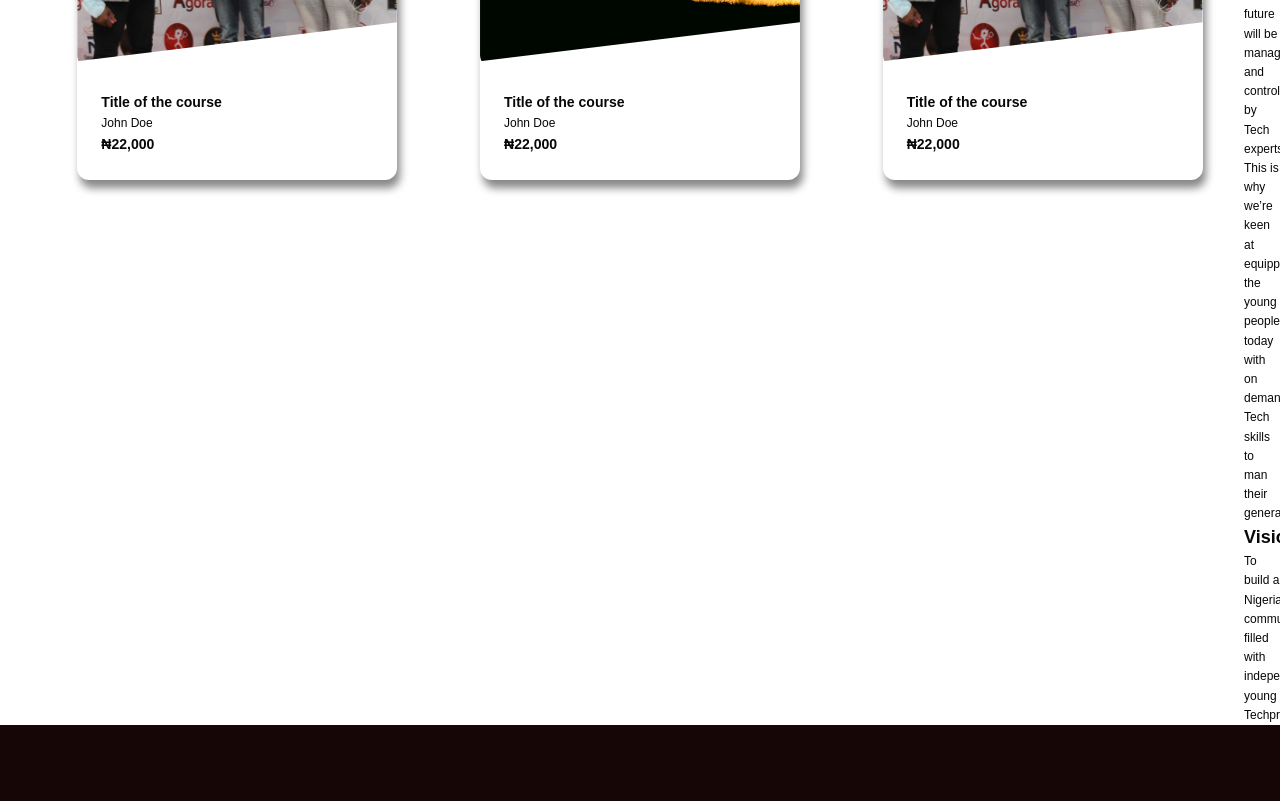
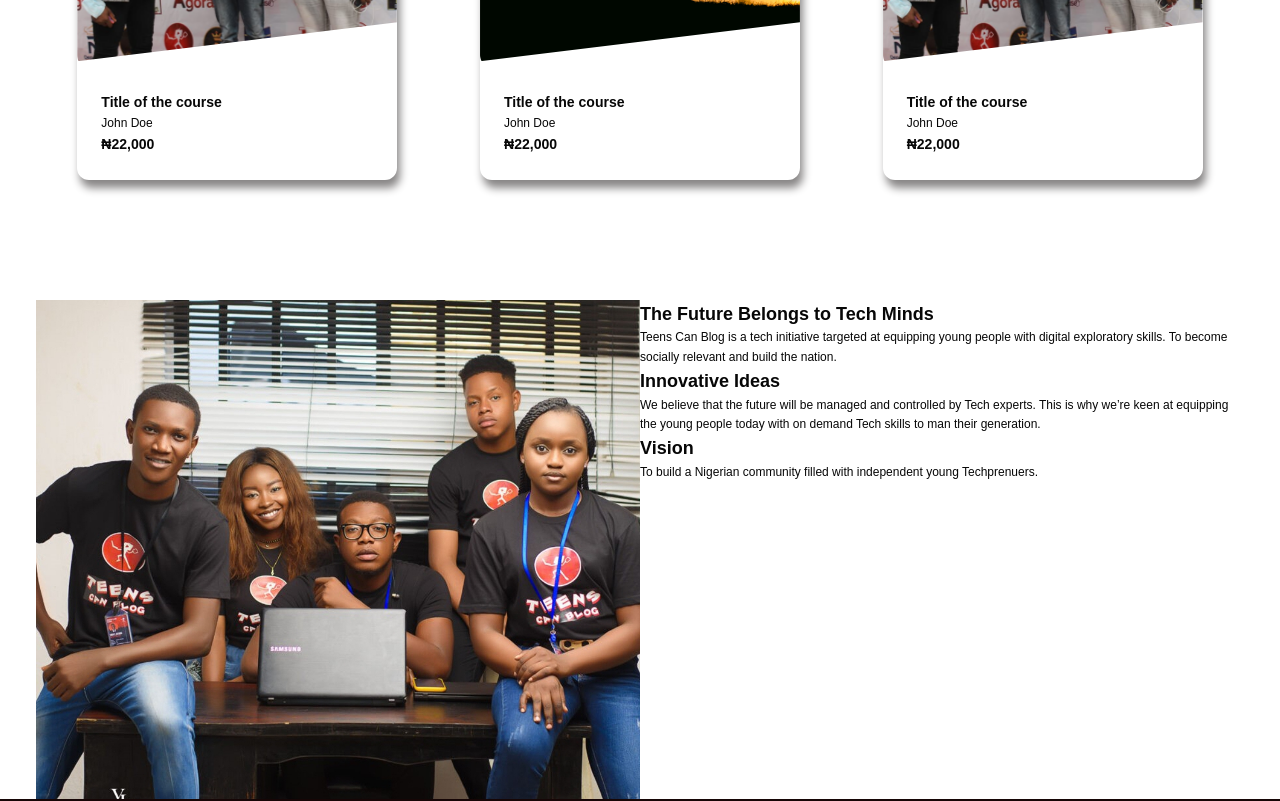
Before and after one commit to Niscolinx/teenscan, a React (Create React App) app: page / in a window 1280 px wide. Shown: the part 1389-2190 px from the top of the page. Built offline with nearby package versions, Linux system fonts and the light colour scheme; what react-router-last-location would draw is missing.

Commit message:
working on vision

```diff
--- a/src/sass/base/typography.scss
+++ b/src/sass/base/typography.scss
@@ -49,6 +49,12 @@
             color: $color-grey-dark-1;
         }
     }
+}
+
+
+.section-vision {
+        grid-column: sidebar-end / center-end;
+
 }
 
 .section-footer {
--- /dev/null
+++ b/src/sass/components/vision.scss
@@ -0,0 +1,4 @@
+.vision {
+    display: grid;
+    grid-template-columns: 1fr 1fr;
+}
--- a/src/sass/main.scss
+++ b/src/sass/main.scss
@@ -8,4 +8,5 @@
 @import './components/header';
 @import './components/hero';
 @import './components/course_cards';
+@import './components/vision';
 @import './components/footer';
```
